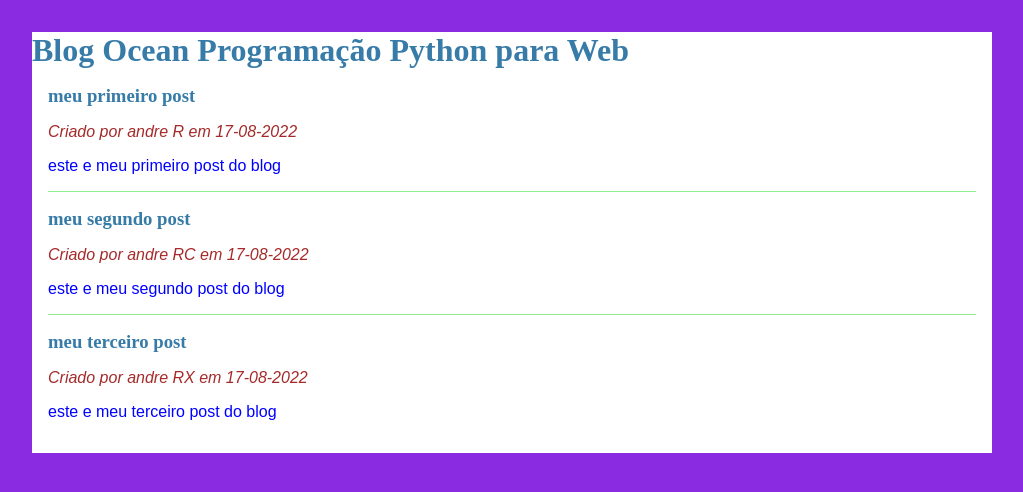
After one commit to andreneox/teste-python, a Flask app: page / in a window 1280 px wide. The commit adds this page. Shown: the top 492 px of the page, without its empty margins (128-1151 px from the left). Run offline with Flask 2, Linux system fonts and the light colour scheme.

Commit message:
Mudando as rotas para o Blog e adicionando o CSS

```diff
--- a/app.py
+++ b/app.py
@@ -1,15 +1,28 @@
 from flask import Flask, render_template
+from datetime import datetime
 
 app = Flask("hello")
+posts = [
+    {
+        "title": "meu primeiro post",
+        "body": "este e meu primeiro post do blog",
+        "author": "andre R",
+        "created" : datetime(2022, 8 ,17)
+    },
+    {
+        "title": "meu segundo post",
+        "body": "este e meu segundo post do blog",
+        "author": "andre RC",
+        "created" : datetime(2022, 8 ,17)
+    },
+    {
+        "title": "meu terceiro post",
+        "body": "este e meu terceiro post do blog",
+        "author": "andre RX",
+        "created" : datetime(2022, 8 ,17)
+    }
+]
 
-nomeAula = "Aula python para Web"
-
-@app.route("/usuario")
-def usuario():
-    usuario = [1, "Danilo de Souza Miguel", "Professor"]
-    alunos = ["Andre Guedes", "Lucas Santos", "Alicia Duarte", "Raiane Caroline"]
-    return render_template ("index.html", usuario=usuario, nome=nomeAula, alunos=alunos)
-
-@app.route("/contatos")
-def contato():
-    return render_template("index.html", usuario=usuario, nome=nomeAula)
+@app.route("/")
+def index():
+    return render_template("index.html", posts=posts)
--- /dev/null
+++ b/static/style.css
@@ -0,0 +1,30 @@
+html {
+    font-family: sans-serif;
+    background: blueviolet;
+    padding: 1rem   ;
+}
+body {
+    background: white;
+    max-width: 960px;
+    margin: auto;
+}
+h1 {
+    font-family: serif;
+    color: #377ba8;
+    margin: 1rem auto;
+}
+hr {
+    border: none;
+    border-top: 1px solid lightgreen;
+}
+.post .about {
+    color: brown;
+    font-style: italic;
+}
+.post .body {
+    color: blue;
+    white-space: pre-line;
+}
+.content {
+    padding: 0 1rem 1rem  ;
+}
--- /dev/null
+++ b/templates/base.html
@@ -0,0 +1,19 @@
+<!DOCTYPE html>
+<html>
+    <head>
+        <title>Página de Posts</title>
+        <link rel="stylesheet" href="/static/style.css">
+    </head>
+
+    <body>
+        <h1>Blog Ocean Programação Python para Web </h1>
+
+    <nav>
+    </nav>
+
+    <section class = "content">
+        {% block content%} {% endblock %}
+    </section>
+
+    </body>
+</html>
--- a/templates/index.html
+++ b/templates/index.html
@@ -1,24 +1,17 @@
-<!DOCTYPE html>
-         <html>
-            <head>
-                <title> Contatos </title>
-            </head>
-            <body>
-                <a href="https://www.oceanbrasil.com/" target="_blank"> Click para ir a oceanbrasil</a>
-
-                    {% if usuario[2] == "Professor" %}
-                        <h2>Bem vindo Professor {{usuario[1]}}</h2>
-                    {%else%}
-                        <h2>Bem vindo Aluno</h2>
-                    {%endif%}
-
-                    {% for aluno in alunos %}
-                    <h3>{{aluno}}</h3>
-                    {%endfor%}
-
-                <h1>{{nome}} </h1>
-                <h1>Andre Costa</h1>
-                <h2>andre@email.com</h2>
-                <h3> 92 98388 3456 </h3>
-            </body>
-         </html>
+{% extends 'base.html' %}
+    {% block content %}
+        {% for posts in posts %}
+            <article class="post">
+                <header>
+                    <div>
+                        <h1>{{ posts.title }}</h1>
+                    <div class="about"> Criado por {{ posts['author'] }} em {{ posts['created'].strftime('%d-%m-%Y') }}</div>
+                    </div>
+                </header>
+                <p class="body"> {{ posts['body'] }}</p>
+            </article>
+            {% if not loop.last %}
+            <hr>
+            {% endif %}
+        {% endfor %}
+    {% endblock%}
```
